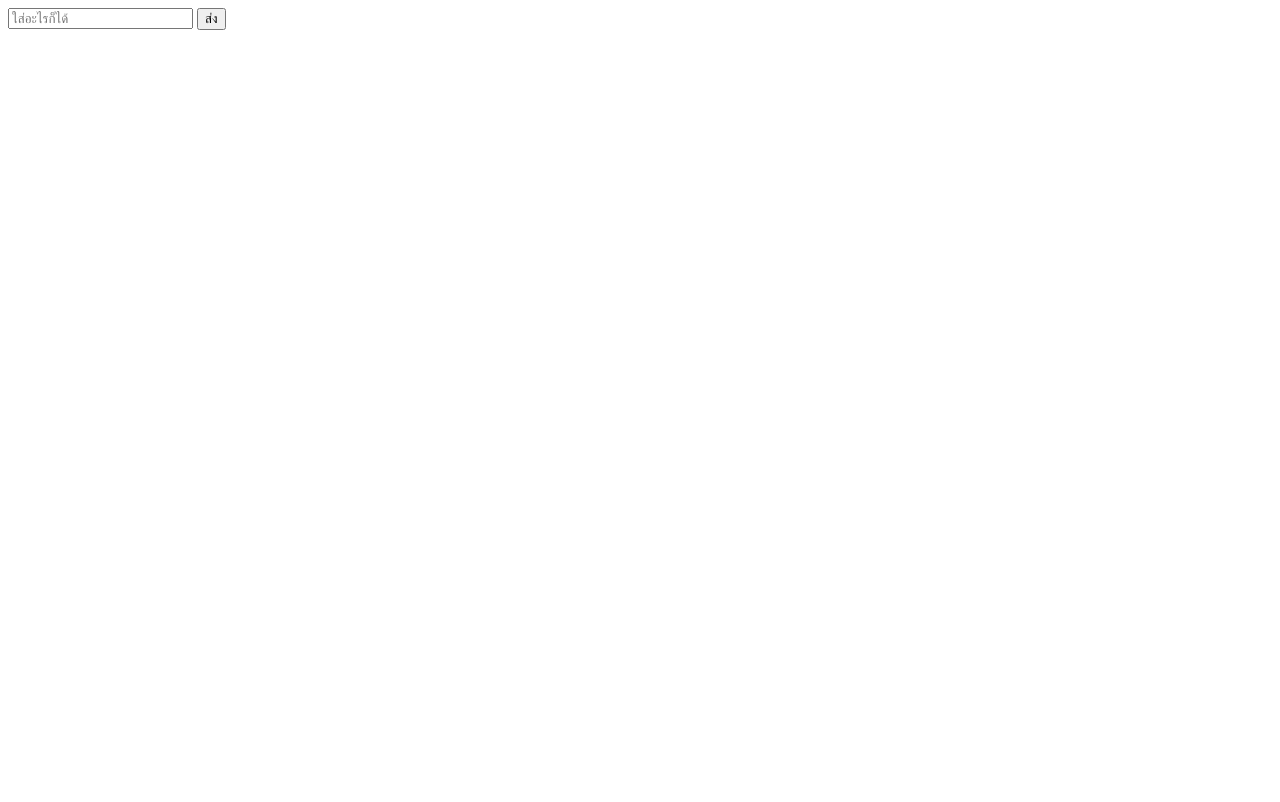
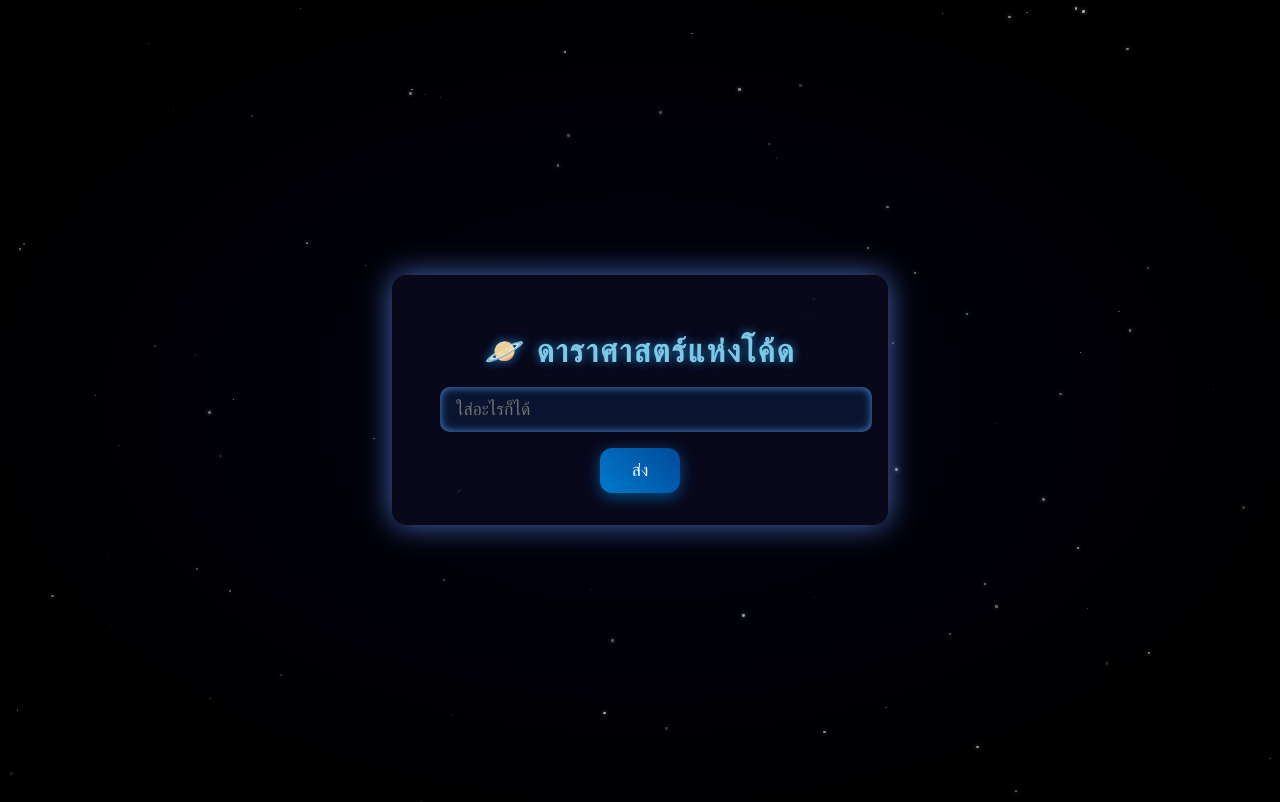
Before and after one commit to Chronosduck/Help4thPuzzleGeo, a Flask app: page / in a window 1280 px wide. Before the commit the page is almost empty. Before the commit the page ends 30 px from the top, so only its background shows below. Run offline with Flask 3, Linux system fonts and the light colour scheme.

Commit message:
Update index.html

```diff
--- a/templates/index.html
+++ b/templates/index.html
@@ -1,15 +1,135 @@
 <!DOCTYPE html>
-<html>
+<html lang="th">
 <head>
+    <meta charset="UTF-8" />
+    <meta name="viewport" content="width=device-width, initial-scale=1" />
     <title>My Hidden Python App</title>
+    <style>
+        /* Background starfield animation */
+        body {
+            margin: 0;
+            height: 100vh;
+            background: radial-gradient(ellipse at center, #000011 0%, #000000 80%);
+            overflow: hidden;
+            font-family: 'Segoe UI', Tahoma, Geneva, Verdana, sans-serif;
+            color: #eee;
+            display: flex;
+            justify-content: center;
+            align-items: center;
+            flex-direction: column;
+        }
+
+        /* Star dots */
+        .stars {
+            position: absolute;
+            width: 100%;
+            height: 100%;
+            background: transparent;
+            z-index: 0;
+            pointer-events: none;
+            animation: twinkle 10s infinite;
+        }
+
+        /* Form container */
+        .container {
+            position: relative;
+            background: rgba(10, 10, 30, 0.8);
+            padding: 2rem 3rem;
+            border-radius: 15px;
+            box-shadow: 0 0 30px rgba(100, 150, 255, 0.7);
+            z-index: 1;
+            max-width: 400px;
+            width: 90%;
+            text-align: center;
+        }
+
+        h1 {
+            margin-bottom: 1rem;
+            font-weight: 700;
+            letter-spacing: 2px;
+            color: #7ec8e3;
+            text-shadow: 0 0 10px #1f7bbf;
+        }
+
+        input[type="text"] {
+            width: 100%;
+            padding: 0.75rem 1rem;
+            border-radius: 10px;
+            border: none;
+            margin-bottom: 1rem;
+            font-size: 1.1rem;
+            outline: none;
+            box-shadow: inset 0 0 8px #4a90e2;
+            background: #0a1430;
+            color: #e0f0ff;
+            transition: box-shadow 0.3s ease;
+        }
+
+        input[type="text"]:focus {
+            box-shadow: 0 0 12px #7ec8e3;
+        }
+
+        button {
+            padding: 0.75rem 2rem;
+            font-size: 1.1rem;
+            color: #fff;
+            background: linear-gradient(45deg, #007acc, #004a99);
+            border: none;
+            border-radius: 12px;
+            cursor: pointer;
+            transition: background 0.3s ease;
+            box-shadow: 0 4px 15px #007acc99;
+        }
+
+        button:hover {
+            background: linear-gradient(45deg, #004a99, #007acc);
+        }
+
+        .result {
+            margin-top: 1.5rem;
+            font-size: 1.2rem;
+            color: #a0d8ff;
+            text-shadow: 0 0 8px #4a90e2;
+            min-height: 2em;
+        }
+
+        /* twinkle animation */
+        @keyframes twinkle {
+            0%, 100% {opacity: 0.9;}
+            50% {opacity: 0.4;}
+        }
+    </style>
 </head>
 <body>
+    <div class="stars"></div>
+    <div class="container">
+        <h1>🪐 ดาราศาสตร์แห่งโค้ด</h1>
         <form method="POST">
             <input type="text" name="input" placeholder="ใส่อะไรก็ได้">
             <button type="submit">ส่ง</button>
         </form>
         {% if result %}
-        <p>{{ result }}</p>
+            <div class="result">{{ result }}</div>
         {% endif %}
+    </div>
+
+    <script>
+        // สร้างดาวเล็กๆ จำนวนมากแบบสุ่ม
+        const starsContainer = document.querySelector('.stars');
+        const starCount = 100;
+
+        for (let i = 0; i < starCount; i++) {
+            const star = document.createElement('div');
+            star.style.position = 'absolute';
+            star.style.background = 'white';
+            star.style.borderRadius = '50%';
+            star.style.opacity = Math.random();
+            star.style.width = star.style.height = `${Math.random() * 2 + 1}px`;
+            star.style.top = `${Math.random() * 100}%`;
+            star.style.left = `${Math.random() * 100}%`;
+            star.style.filter = `drop-shadow(0 0 2px white)`;
+            starsContainer.appendChild(star);
+        }
+    </script>
 </body>
 </html>
```
Lines whose indentation alone changed are shown as unchanged.
